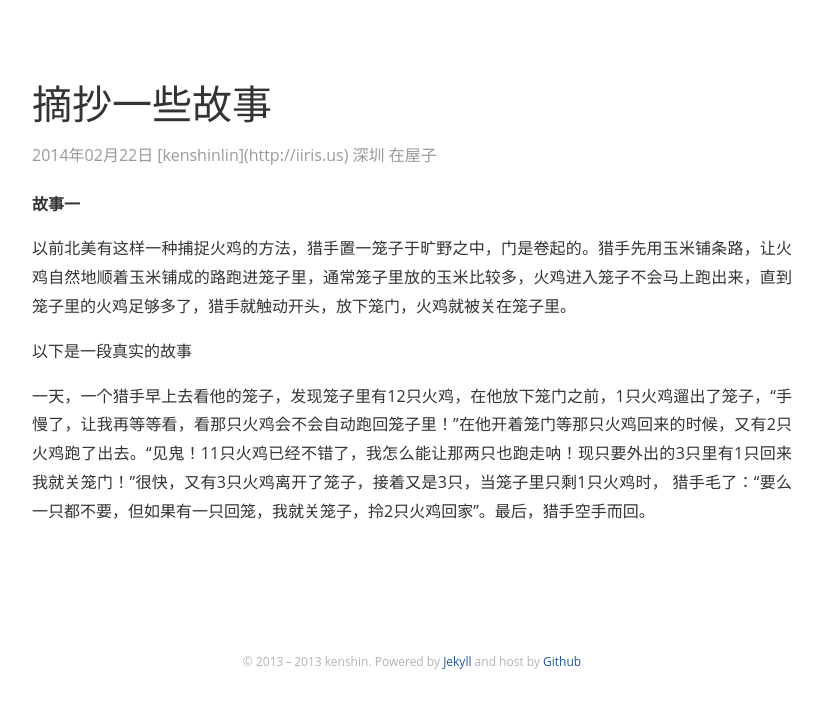
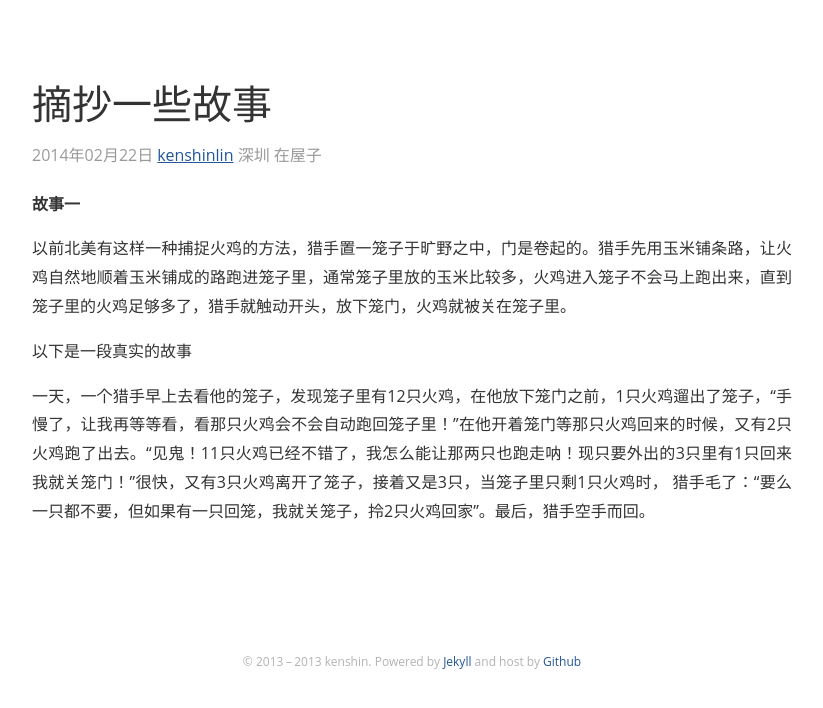
Before and after one commit to kenshinlin/archives, a Jekyll site: the page built from _posts/2014-2-22-stories.md, in a window 1280 px wide. Shown: the top 708 px of the page, without its empty margins (228-1051 px from the left). Built offline with Jekyll 4.4.1, drawn with Linux system fonts in a browser that asks for light colours; comment, search, counter and statistics services are not loaded; some of the changed lines change nothing that is shown.

Commit message:
Update 2014-2-22-stories.md

```diff
--- a/_posts/2014-2-22-stories.md
+++ b/_posts/2014-2-22-stories.md
@@ -4,7 +4,7 @@ title:  摘抄一些故事
 ---
 
 # {{page.title}}
-<div class="post-date">{{ page.date | date: "%Y年%m月%d日"}} [kenshinlin](http://iiris.us) 深圳 在屋子</div>
+<div class="post-date">{{ page.date | date: "%Y年%m月%d日"}} <a href="http://iiris.us">kenshinlin</a> 深圳 在屋子</div>
 
 ## 故事一
 以前北美有这样一种捕捉火鸡的方法，猎手置一笼子于旷野之中，门是卷起的。猎手先用玉米铺条路，让火鸡自然地顺着玉米铺成的路跑进笼子里，通常笼子里放的玉米比较多，火鸡进入笼子不会马上跑出来，直到笼子里的火鸡足够多了，猎手就触动开头，放下笼门，火鸡就被关在笼子里。
```
